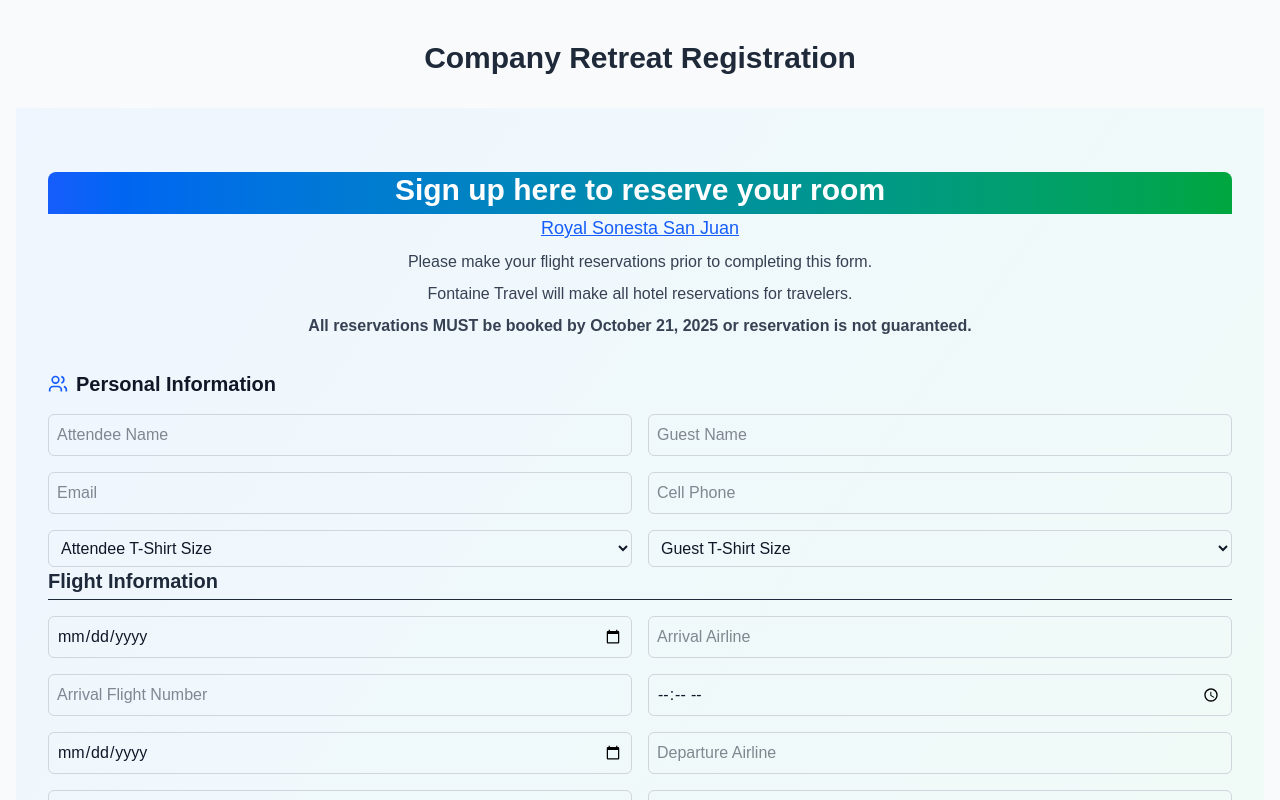
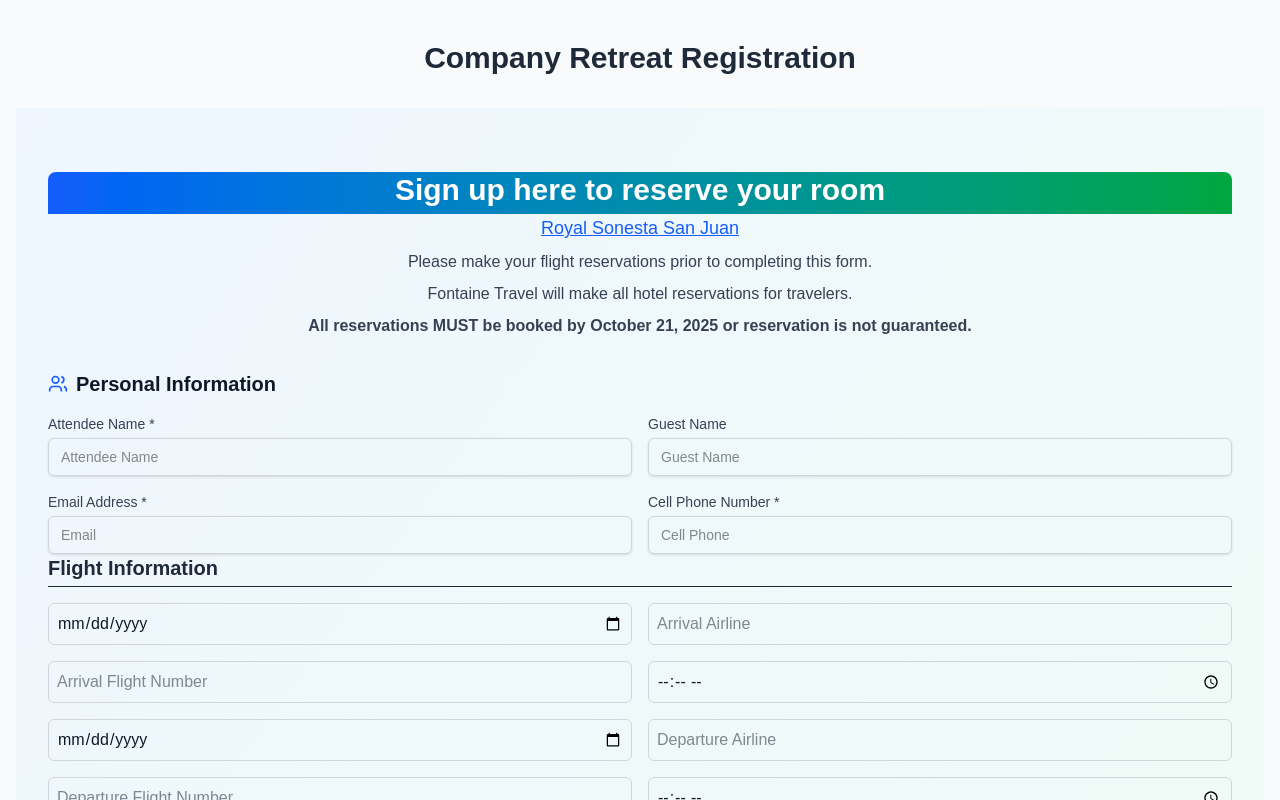
Before and after one commit to jm8gw/lapine-travel, a Next.js app: page /register in a window 1280 px wide. Shown: the top 800 px of the page. Built offline with nearby package versions, Linux system fonts and the light colour scheme.

Commit message:
Update Personal Info section, took out tshirt stuff

```diff
--- a/app/register/RegistrationForm2.tsx
+++ b/app/register/RegistrationForm2.tsx
@@ -14,31 +14,31 @@ export default function RegistrationForm({ initialData, onClose }: Props) {
     guestName: initialData?.[3] || "",
     email: initialData?.[1] || "",
     phone: initialData?.[4] || "",
-    attendeeTshirtSize: initialData?.[5] || "",
-    guestTshirtSize: initialData?.[6] || "",
-    arrivalDate: initialData?.[7] || "",
-    arrivalAirline: initialData?.[8] || "",
-    arrivalFlightNumber: initialData?.[9] || "",
-    arrivalTime: initialData?.[10] || "",
-    departureDate: initialData?.[11] || "",
-    departureAirline: initialData?.[12] || "",
-    departureFlightNumber: initialData?.[13] || "",
-    departureTime: initialData?.[14] || "",
-    departureAirport: initialData?.[15] || "",
-    roomType: initialData?.[16] || "",
-    checkInDate: initialData?.[17] || "",
-    checkOutDate: initialData?.[18] || "",
+    //attendeeTshirtSize: initialData?.[5] || "",
+    //guestTshirtSize: initialData?.[6] || "",
+    arrivalDate: initialData?.[5] || "",
+    arrivalAirline: initialData?.[6] || "",
+    arrivalFlightNumber: initialData?.[7] || "",
+    arrivalTime: initialData?.[8] || "",
+    departureDate: initialData?.[9] || "",
+    departureAirline: initialData?.[10] || "",
+    departureFlightNumber: initialData?.[11] || "",
+    departureTime: initialData?.[12] || "",
+    departureAirport: initialData?.[13] || "",
+    roomType: initialData?.[14] || "",
+    checkInDate: initialData?.[15] || "",
+    checkOutDate: initialData?.[16] || "",
     eventAttendance: {
-      fridayDinnerAttendee: initialData?.[19]?.includes("fridayDinnerAttendee") || false,
-      fridayDinnerGuest: initialData?.[19]?.includes("fridayDinnerGuest") || false,
-      saturdayScavengerAttendee: initialData?.[19]?.includes("saturdayScavengerAttendee") || false,
-      saturdayScavengerGuest: initialData?.[19]?.includes("saturdayScavengerGuest") || false,
-      saturdayDinnerAttendee: initialData?.[19]?.includes("saturdayDinnerAttendee") || false,
-      saturdayDinnerGuest: initialData?.[19]?.includes("saturdayDinnerGuest") || false,
+      fridayDinnerAttendee: initialData?.[17]?.includes("fridayDinnerAttendee") || false,
+      fridayDinnerGuest: initialData?.[17]?.includes("fridayDinnerGuest") || false,
+      saturdayScavengerAttendee: initialData?.[17]?.includes("saturdayScavengerAttendee") || false,
+      saturdayScavengerGuest: initialData?.[17]?.includes("saturdayScavengerGuest") || false,
+      saturdayDinnerAttendee: initialData?.[17]?.includes("saturdayDinnerAttendee") || false,
+      saturdayDinnerGuest: initialData?.[17]?.includes("saturdayDinnerGuest") || false,
     },
-    foodAllergies: initialData?.[20] || "",
-    mobilityIssues: initialData?.[21] || "",
-    additionalNotes: initialData?.[22] || "",
+    foodAllergies: initialData?.[18] || "",
+    mobilityIssues: initialData?.[19] || "",
+    additionalNotes: initialData?.[20] || "",
     // Old ones commented out for reference
     // arrivalFlightNumber: "",
     // arrivalTime: "",
@@ -61,7 +61,7 @@ export default function RegistrationForm({ initialData, onClose }: Props) {
     // foodAllergies: "",
     // mobilityIssues: "",
     // additionalNotes: "",
-    token: initialData?.[23] || "", // Will be set later from URL or backend lookup
+    token: initialData?.[21] || "", // Will be set later from URL or backend lookup
   });
 
   //console.log("RegistrationForm2.tsx: formData initialized with:", formData);
@@ -129,25 +129,25 @@ export default function RegistrationForm({ initialData, onClose }: Props) {
       guestName: row[3] || "",
       email: row[1] || "",
       phone: row[4] || "",
-      attendeeTshirtSize: row[5] || "",
-      guestTshirtSize: row[6] || "",
-      arrivalDate: row[7] || "",
-      arrivalAirline: row[8] || "",
-      arrivalFlightNumber: row[9] || "",
-      arrivalTime: row[10] || "",
-      departureDate: row[11] || "",
-      departureAirline: row[12] || "",
-      departureFlightNumber: row[13] || "",
-      departureTime: row[14] || "",
-      departureAirport: row[15] || "",
-      roomType: row[16] || "",
-      checkInDate: row[17] || "",
-      checkOutDate: row[18] || "",
-      eventAttendance: parseEventAttendance(row[19] || ""),
-      foodAllergies: row[20] || "",
-      mobilityIssues: row[21] || "",
-      additionalNotes: row[22] || "",
-      token: row[23] || "", // Ensure token is included
+      //attendeeTshirtSize: row[5] || "",
+      //guestTshirtSize: row[6] || "",
+      arrivalDate: row[5] || "",
+      arrivalAirline: row[6] || "",
+      arrivalFlightNumber: row[7] || "",
+      arrivalTime: row[8] || "",
+      departureDate: row[9] || "",
+      departureAirline: row[10] || "",
+      departureFlightNumber: row[11] || "",
+      departureTime: row[12] || "",
+      departureAirport: row[13] || "",
+      roomType: row[14] || "",
+      checkInDate: row[15] || "",
+      checkOutDate: row[16] || "",
+      eventAttendance: parseEventAttendance(row[17] || ""),
+      foodAllergies: row[18] || "",
+      mobilityIssues: row[19] || "",
+      additionalNotes: row[20] || "",
+      token: row[21] || "", // Ensure token is included
     };
   }
 
@@ -230,21 +230,47 @@ export default function RegistrationForm({ initialData, onClose }: Props) {
         <h3 className="text-xl font-semibold text-gray-900">Personal Information</h3>
         </div>
         <div className="grid grid-cols-1 md:grid-cols-2 gap-4">
+					<div>
+						<label
+							data-slot="label"
+							className="flex text-sm font-medium text-gray-700"
+							htmlFor="attendeeName"
+						>
+							Attendee Name *
+						</label>
 						<input
 							name="attendeeName"
 							placeholder="Attendee Name"
 							value={formData.attendeeName}
 							onChange={handleChange}
 							required
-            className="border border-gray-300 text-gray-900 rounded-md p-2 focus:outline-none focus:ring-2 focus:ring-blue-500"
+							className="mt-1 block w-full rounded-md border border-gray-300 px-3 py-2 shadow-sm focus:border-blue-500 focus:ring-blue-500 sm:text-sm"
 						/>
+					</div>
+					<div>
+						<label
+							data-slot="label"
+							className="flex text-sm font-medium text-gray-700"
+							htmlFor="guestName"
+						>
+							Guest Name
+						</label>
 						<input
 							name="guestName"
 							placeholder="Guest Name"
 							value={formData.guestName}
 							onChange={handleChange}
-            className="border border-gray-300 text-gray-900 rounded-md p-2 focus:outline-none focus:ring-2 focus:ring-blue-500"
+							className="mt-1 block w-full rounded-md border border-gray-300 px-3 py-2 shadow-sm focus:border-blue-500 focus:ring-blue-500 sm:text-sm"
 						/>
+					</div>
+					<div>
+						<label
+							data-slot="label"
+							className="flex text-sm font-medium text-gray-700"
+							htmlFor="email"
+						>
+							Email Address *
+						</label>
 						<input
 							name="email"
 							type="email"
@@ -252,8 +278,17 @@ export default function RegistrationForm({ initialData, onClose }: Props) {
 							value={formData.email}
 							onChange={handleChange}
 							required
-            className="border border-gray-300 text-gray-900 rounded-md p-2 focus:outline-none focus:ring-2 focus:ring-blue-500"
+							className="mt-1 block w-full rounded-md border border-gray-300 px-3 py-2 shadow-sm focus:border-blue-500 focus:ring-blue-500 sm:text-sm"
 						/>
+					</div>
+					<div>
+						<label
+							data-slot="label"
+							className="flex text-sm font-medium text-gray-700"
+							htmlFor="phone"
+						>
+							Cell Phone Number *
+						</label>
 						<input
 							name="phone"
 							type="tel"
@@ -261,9 +296,11 @@ export default function RegistrationForm({ initialData, onClose }: Props) {
 							value={formData.phone}
 							onChange={handleChange}
 							required
-            className="border border-gray-300 text-gray-900 rounded-md p-2 focus:outline-none focus:ring-2 focus:ring-blue-500"
+							className="mt-1 block w-full rounded-md border border-gray-300 px-3 py-2 shadow-sm focus:border-blue-500 focus:ring-blue-500 sm:text-sm"
 						/>
-          <select
+					</div>
+					{/* Depreciated -- no longer recording tshirt sizes */}
+          {/* <select
             name="attendeeTshirtSize"
             value={formData.attendeeTshirtSize}
             onChange={handleChange}
@@ -292,7 +329,7 @@ export default function RegistrationForm({ initialData, onClose }: Props) {
             <option value="XL">XL</option>
             <option value="XXL">XXL</option>
             <option value="XXXL">XXXL</option>
-          </select>
+          </select> */}
         </div>
       </section>
 
--- a/app/register/RegistrationFormOG.tsx
+++ b/app/register/RegistrationFormOG.tsx
@@ -1,3 +1,5 @@
+// DEPRECIATED! DO NOT USE!
+
 'use client';
 
 import { useState } from 'react';
```
Also changed, not shown: app/api/register/route.ts (+4 -4 lines). Lines whose indentation alone changed are shown as unchanged.
